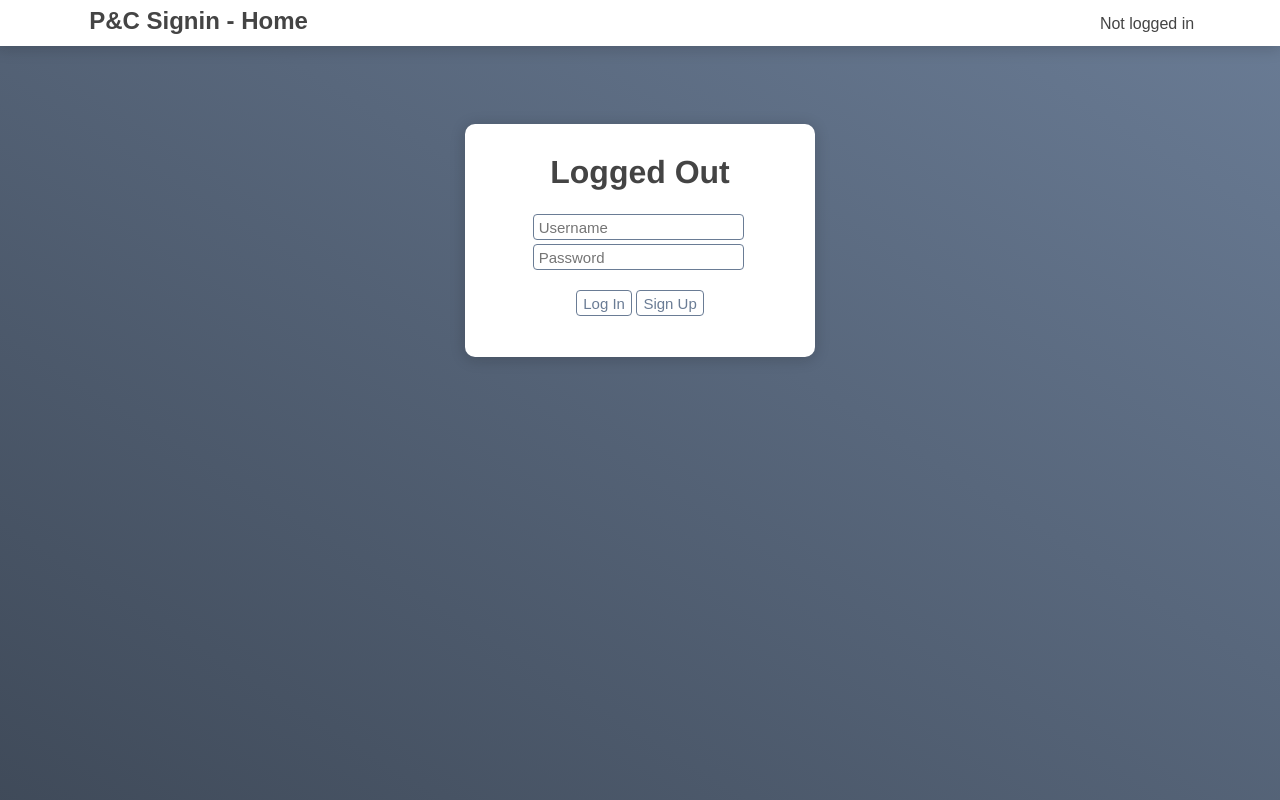
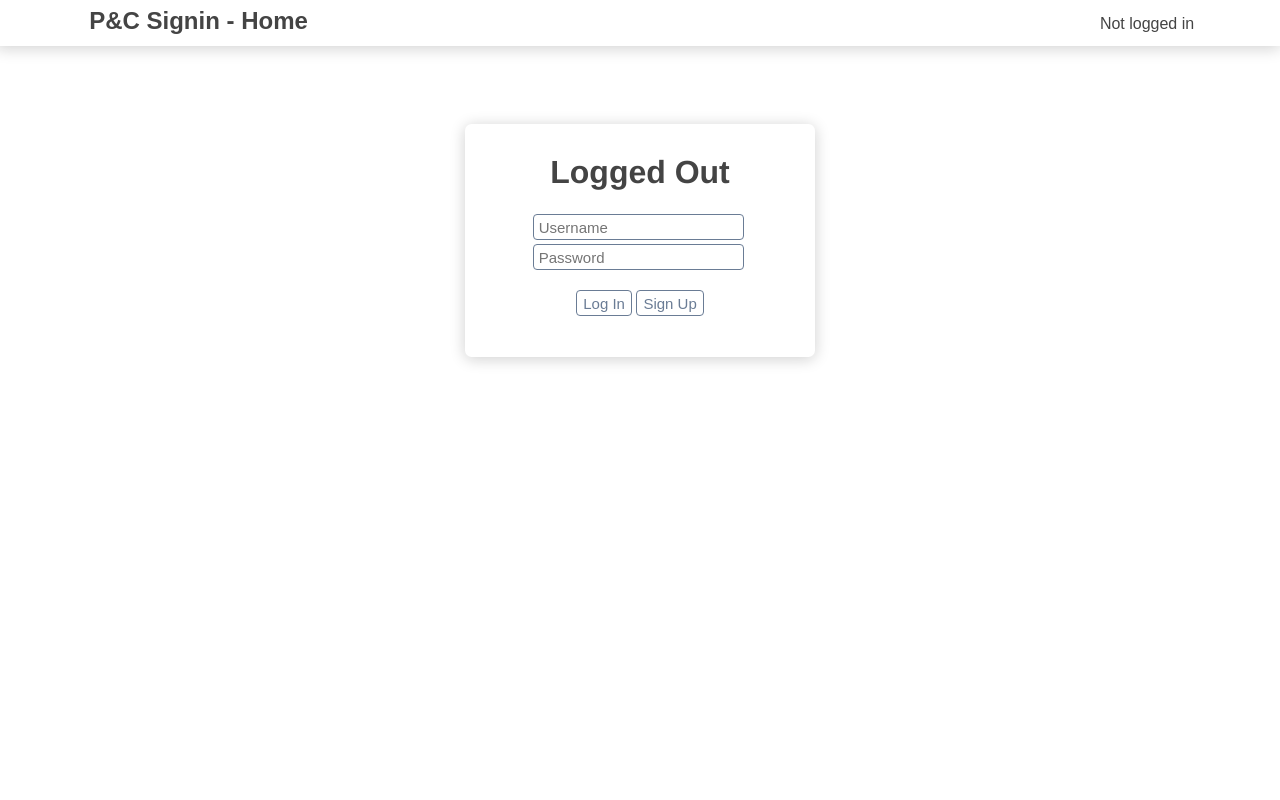
Before and after one commit to redforge/Flask_Signin, a Flask app: page / in a window 1280 px wide. Run offline with Flask 2, Linux system fonts and the light colour scheme.

Commit message:
minor aesthetic improvements

```diff
--- a/app/data/models_login.py
+++ b/app/data/models_login.py
@@ -23,8 +23,7 @@
         self.password_hash  = password_hash
         if (hue==-1):
             hue = randint (0, 360)
-            #TODO
-        self.color = "{}, 75%, 35%".format(hue)
+        self.color = "{}, 75%, 45%".format(hue)
 
 @login_manager.user_loader
 def load_user(id):
--- a/app/static/css/syles-base.css
+++ b/app/static/css/syles-base.css
@@ -1,6 +1,7 @@
 :root {
   --accent-color: hsl(0, 0%, 50%);
   --accent-color-dark: hsl(0, 0%, 30%);
+  --accent-color-light: hsl(0, 0%, 70%);
   --main-text-color: #444444;
   --contrast-text-color: white;
   --dim-text-color: #AAAAAA;
@@ -11,8 +12,7 @@
 
   font-family: sans-serif;
   color: var(--main-text-color);
-  //background: var(--accent-color);
-  background: linear-gradient(to bottom left, var(--accent-color), var(--accent-color-dark));
+  background: linear-gradient(to bottom left, var(--accent-color-light), var(--accent-color-dark));
   height: 100%;
   background-attachment: fixed;
 }
@@ -54,7 +54,7 @@
 
 .content-block {
   background-color: var(--contrast-text-color);
-  border-radius: 10px;
+  border-radius: 6.5px;
   padding: 20px;
   margin: 20px 10px;
   flex-grow: 1;
--- a/app/static/css/token-input-full.css
+++ b/app/static/css/token-input-full.css
@@ -59,7 +59,7 @@
   border-width: 2px;
   margin: -1px;
   margin-right: 2px;
-  box-shadow: inset 0 -1000px 0 0 var(--focus-color);
+  background-color: white;
 }
 
 
--- a/app/templates/base.html
+++ b/app/templates/base.html
@@ -13,7 +13,8 @@
 			function sc(c) {
 				$(":root").css("--accent-color", "hsl("+c+")");
 				$(":root").css("--focus-color", "hsla("+c+", 0.6)");
-				$(":root").css("--accent-color-dark", "hsl("+c.split(',')[0]+", "+c.split(',')[1]+", 30%");
+				$(":root").css("--accent-color-dark" , "hsl("+( parseInt(c.split(',')[0])+30) +", "+c.split(',')[1]+", 30%");
+				$(":root").css("--accent-color-light", "hsl("+( parseInt(c.split(',')[0])-30) +", "+c.split(',')[1]+", 60%");
 			}
 			sc("{{accentcolor}}");
 		</script>
```
Also changed, not shown: Assets External/dropdown arrow.svg (deleted), data/current.db, data/logins.db (added), 2 other files.
